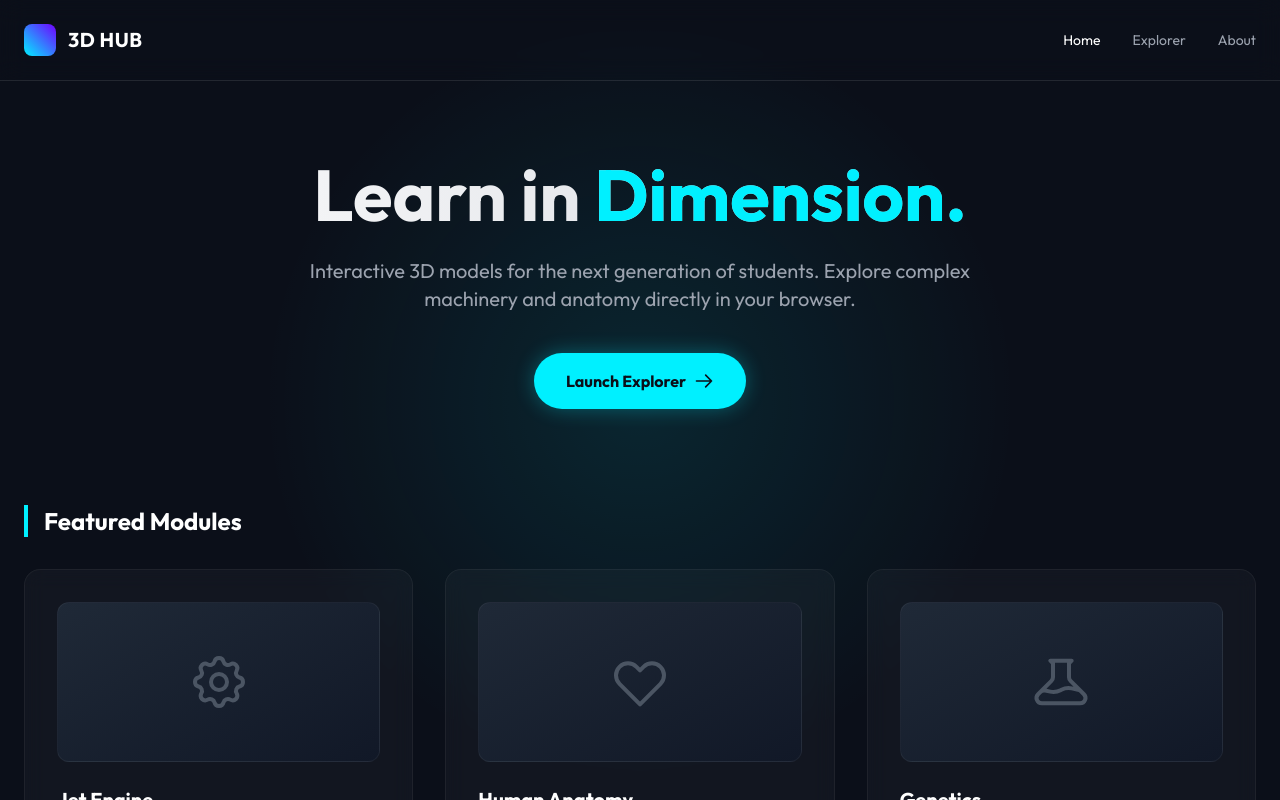
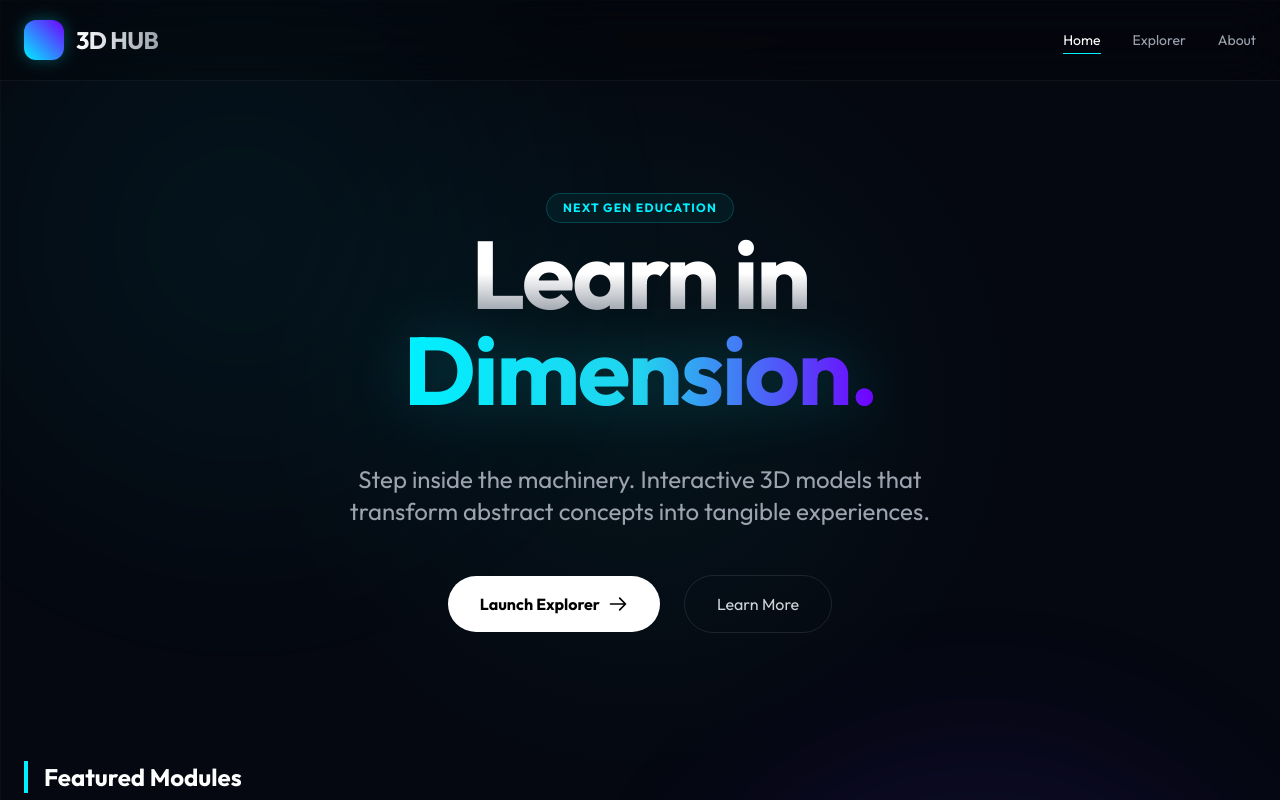
Before and after one commit to Arnab-apk/Model-StudyPlace, a plain HTML site: page index.html in a window 1280 px wide. Shown: the top 800 px of the page. Drawn offline with nearby package versions, Linux system fonts and the light colour scheme.

Commit message:
feat: Introduce new animations, background patterns, and refine glassmorphism card styles.

```diff
--- a/index.html
+++ b/index.html
@@ -26,20 +26,28 @@
                         }
                     },
                     backgroundImage: {
-                        'hero-pattern': "radial-gradient(circle at 50% 50%, rgba(0, 240, 255, 0.1) 0%, transparent 50%)"
+                        'hero-pattern': "radial-gradient(circle at 50% 50%, rgba(0, 240, 255, 0.05) 0%, transparent 50%), linear-gradient(rgba(255, 255, 255, 0.02) 1px, transparent 1px), linear-gradient(90deg, rgba(255, 255, 255, 0.02) 1px, transparent 1px)",
+                    },
+                    backgroundSize: {
+                        'hero-pattern': '100% 100%, 40px 40px, 40px 40px'
                     },
                     animation: {
-                        'fade-in-up': 'fadeInUp 0.8s ease-out forwards',
-                        'float': 'float 6s ease-in-out infinite',
+                        'fade-in-up': 'fadeInUp 1s ease-out forwards',
+                        'float': 'float 8s ease-in-out infinite',
+                        'pulse-glow': 'pulseGlow 4s ease-in-out infinite'
                     },
                     keyframes: {
                         fadeInUp: {
-                            '0%': { opacity: '0', transform: 'translateY(20px)' },
+                            '0%': { opacity: '0', transform: 'translateY(30px)' },
                             '100%': { opacity: '1', transform: 'translateY(0)' },
                         },
                         float: {
                             '0%, 100%': { transform: 'translateY(0)' },
-                            '50%': { transform: 'translateY(-10px)' },
+                            '50%': { transform: 'translateY(-15px)' },
+                        },
+                        pulseGlow: {
+                            '0%, 100%': { opacity: '0.3', transform: 'scale(1)' },
+                            '50%': { opacity: '0.6', transform: 'scale(1.1)' },
                         }
                     }
                 }
@@ -48,62 +56,108 @@
     </script>
     <style>
         body {
-            background-color: #0b0f19;
+            background-color: #050810;
             color: #fff;
         }
 
+        /* Darker background */
+
         .glass-card {
-            background: rgba(255, 255, 255, 0.03);
-            backdrop-filter: blur(10px);
+            background: linear-gradient(145deg, rgba(255, 255, 255, 0.03) 0%, rgba(255, 255, 255, 0.01) 100%);
+            backdrop-filter: blur(20px);
+            -webkit-backdrop-filter: blur(20px);
             border: 1px solid rgba(255, 255, 255, 0.05);
-            transition: all 0.5s cubic-bezier(0.4, 0, 0.2, 1);
+            transition: all 0.5s cubic-bezier(0.34, 1.56, 0.64, 1);
+            /* Bouncier transition */
         }
 
         .glass-card:hover {
-            border-color: rgba(0, 240, 255, 0.5);
-            transform: translateY(-10px) scale(1.02);
-            box-shadow: 0 20px 40px -10px rgba(0, 240, 255, 0.15);
+            border-color: rgba(0, 240, 255, 0.4);
+            transform: translateY(-12px) scale(1.03);
+            background: linear-gradient(145deg, rgba(255, 255, 255, 0.07) 0%, rgba(255, 255, 255, 0.02) 100%);
+            box-shadow: 0 25px 50px -12px rgba(0, 240, 255, 0.15), 0 0 20px rgba(0, 240, 255, 0.1) inset;
+        }
+
+        /* Decorative Background Blob */
+        .blob {
+            position: absolute;
+            background: radial-gradient(circle, rgba(0, 240, 255, 0.15) 0%, transparent 70%);
+            border-radius: 50%;
+            filter: blur(80px);
+            z-index: -1;
         }
     </style>
 </head>
 
-<body class="min-h-screen flex flex-col bg-hero-pattern bg-fixed">
+<body class="min-h-screen flex flex-col bg-hero-pattern bg-fixed relative overflow-x-hidden">
+
+    <!-- Decorative Blobs -->
+    <div class="blob w-[800px] h-[800px] -top-40 -left-40 animate-pulse-glow"></div>
+    <div class="blob w-[600px] h-[600px] bottom-0 right-0 bg-brand-accent/20 animate-pulse-glow"
+        style="animation-delay: 2s;"></div>
 
     <!-- Navigation -->
-    <nav class="border-b border-white/10 backdrop-blur-md sticky top-0 z-50">
+    <nav class="border-b border-white/5 backdrop-blur-xl sticky top-0 z-50 bg-black/20">
         <div class="max-w-7xl mx-auto px-6 h-20 flex items-center justify-between">
-            <div class="flex items-center space-x-3">
-                <div class="w-8 h-8 bg-gradient-to-tr from-brand to-brand-accent rounded-lg"></div>
-                <span class="text-xl font-bold tracking-wide">3D HUB</span>
+            <div class="flex items-center space-x-3 group cursor-pointer">
+                <div
+                    class="w-10 h-10 bg-gradient-to-tr from-brand to-brand-accent rounded-xl shadow-[0_0_15px_rgba(0,240,255,0.3)] group-hover:shadow-[0_0_25px_rgba(0,240,255,0.5)] transition-all duration-300">
+                </div>
+                <span
+                    class="text-2xl font-bold tracking-tight bg-clip-text text-transparent bg-gradient-to-r from-white to-gray-400 group-hover:to-white transition-all">3D
+                    HUB</span>
             </div>
             <div class="flex space-x-8 text-sm font-medium text-gray-400">
-                <a href="index.html" class="text-white">Home</a>
-                <a href="viewer.html" class="hover:text-brand transition-colors">Explorer</a>
-                <a href="about.html" class="hover:text-brand transition-colors">About</a>
+                <a href="index.html"
+                    class="text-white relative after:content-[''] after:absolute after:-bottom-1 after:left-0 after:w-full after:h-px after:bg-brand">Home</a>
+                <a href="viewer.html" class="hover:text-brand transition-colors relative group">Explorer <span
+                        class="absolute -bottom-1 left-0 w-0 h-px bg-brand transition-all group-hover:w-full"></span></a>
+                <a href="about.html" class="hover:text-brand transition-colors relative group">About <span
+                        class="absolute -bottom-1 left-0 w-0 h-px bg-brand transition-all group-hover:w-full"></span></a>
             </div>
         </div>
     </nav>
 
     <!-- Hero Section -->
-    <main class="flex-grow max-w-7xl mx-auto px-6 py-20 w-full">
-        <div class="text-center mb-24 animate-fade-in-up">
-            <h1
-                class="text-6xl md:text-7xl font-bold mb-6 bg-clip-text text-transparent bg-gradient-to-r from-white via-gray-200 to-gray-500 animate-float">
-                Learn in <span class="text-brand">Dimension.</span>
+    <main class="flex-grow max-w-7xl mx-auto px-6 py-28 w-full relative z-10">
+        <div class="text-center mb-32 animate-fade-in-up">
+            <div
+                class="inline-block mb-4 px-4 py-1.5 rounded-full border border-brand/20 bg-brand/5 text-brand text-xs font-bold tracking-widest uppercase backdrop-blur-sm animate-[fadeInUp_1s_ease-out_0.1s_forwards] opacity-0">
+                Next Gen Education
+            </div>
+            <h1 class="text-7xl md:text-8xl font-bold mb-8 leading-tight tracking-tight animate-float">
+                <span class="bg-clip-text text-transparent bg-gradient-to-b from-white via-white to-gray-500">Learn
+                    in</span>
+                <br />
+                <span
+                    class="bg-clip-text text-transparent bg-gradient-to-r from-brand via-cyan-400 to-brand-accent drop-shadow-[0_0_30px_rgba(0,240,255,0.2)]">Dimension.</span>
             </h1>
             <p
-                class="text-xl text-gray-400 max-w-2xl mx-auto mb-10 opacity-0 animate-[fadeInUp_0.8s_ease-out_0.2s_forwards]">
-                Interactive 3D models for the next generation of students. Explore complex machinery and anatomy
-                directly in your browser.
+                class="text-xl md:text-2xl text-gray-400 max-w-2xl mx-auto mb-12 opacity-0 animate-[fadeInUp_1s_ease-out_0.3s_forwards] leading-relaxed">
+                Step inside the machinery. Interactive 3D models that transform abstract concepts into tangible
+                experiences.
             </p>
+            <div
+                class="flex items-center justify-center space-x-6 opacity-0 animate-[fadeInUp_1s_ease-out_0.5s_forwards]">
                 <a href="viewer.html"
-                class="inline-flex items-center px-8 py-4 bg-brand text-brand-dark font-bold rounded-full hover:bg-white hover:scale-105 transition-all duration-300 shadow-[0_0_20px_rgba(0,240,255,0.3)] hover:shadow-[0_0_40px_rgba(0,240,255,0.6)] opacity-0 animate-[fadeInUp_0.8s_ease-out_0.4s_forwards]">
+                    class="group relative px-8 py-4 bg-white text-black font-bold rounded-full overflow-hidden transition-all hover:scale-105 hover:shadow-[0_0_40px_rgba(255,255,255,0.3)]">
+                    <span class="relative z-10 flex items-center">
                         Launch Explorer
-                <svg class="w-5 h-5 ml-2" fill="none" stroke="currentColor" viewBox="0 0 24 24">
+                        <svg class="w-5 h-5 ml-2 transform group-hover:translate-x-1 transition-transform" fill="none"
+                            stroke="currentColor" viewBox="0 0 24 24">
                             <path stroke-linecap="round" stroke-linejoin="round" stroke-width="2"
                                 d="M14 5l7 7m0 0l-7 7m7-7H3" />
                         </svg>
+                    </span>
+                    <div
+                        class="absolute inset-0 bg-gradient-to-r from-brand to-brand-accent opacity-0 group-hover:opacity-10 transition-opacity">
+                    </div>
                 </a>
+                <a href="about.html"
+                    class="px-8 py-4 text-gray-300 font-medium hover:text-white transition-colors border border-white/10 rounded-full hover:bg-white/5 hover:border-white/30">
+                    Learn More
+                </a>
+            </div>
         </div>
 
         <!-- content Grid -->
```
Lines whose indentation alone changed are shown as unchanged.
